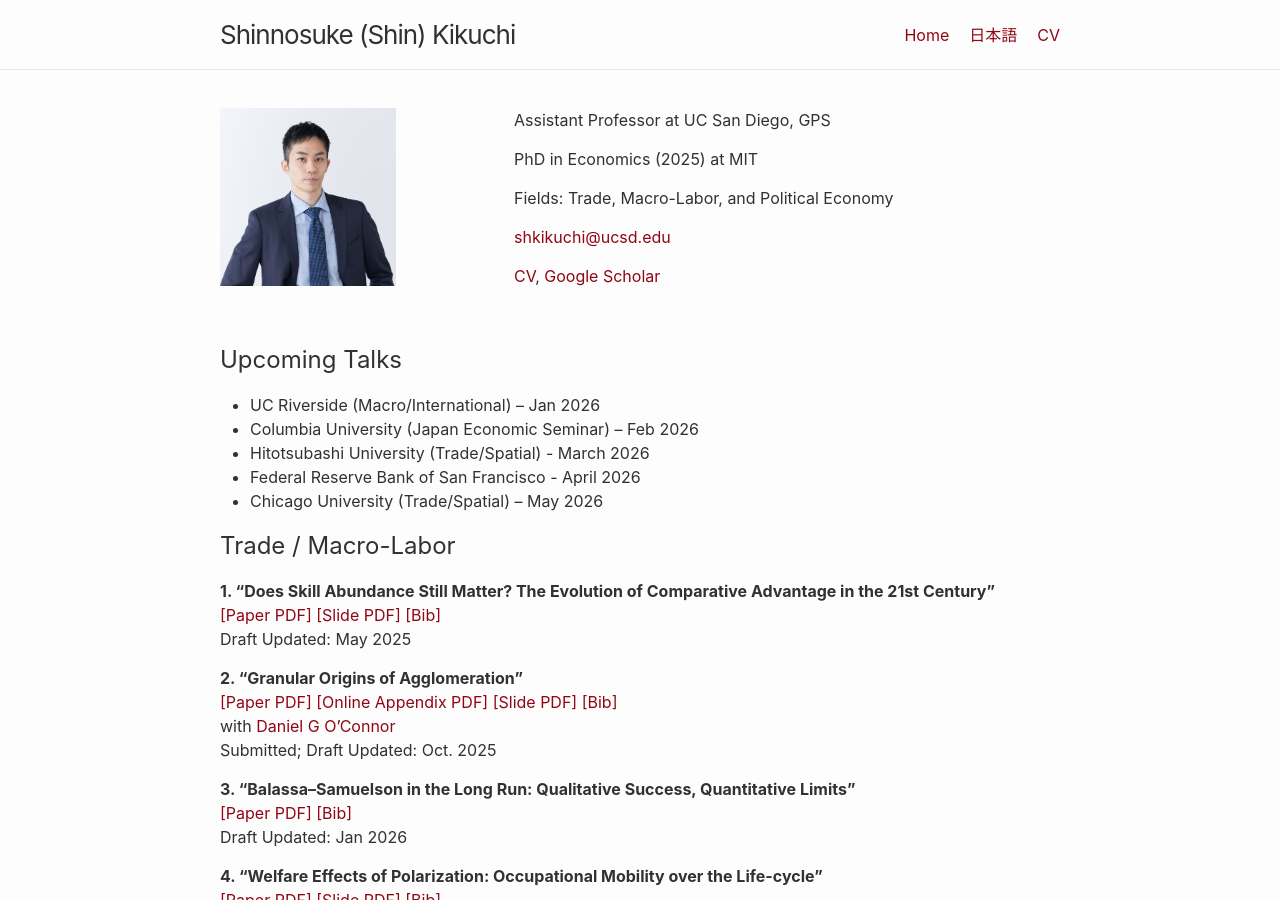
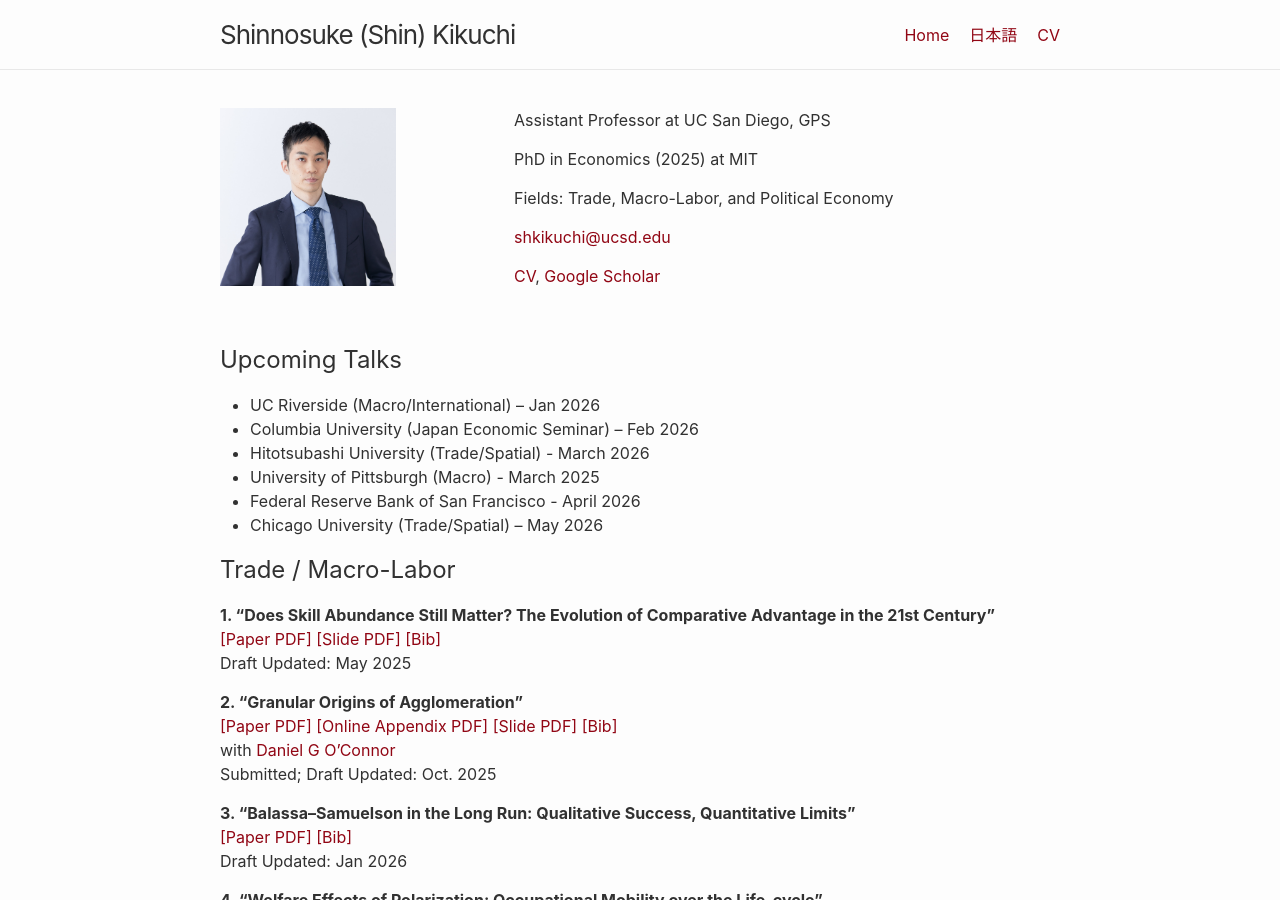
Before and after one commit to shinnkikuchi/shinnkikuchi.github.io, a Jekyll site: the page built from index.md, in a window 1280 px wide and 900 px high. Built offline with Jekyll 4.4.1, drawn with Linux system fonts in a browser that asks for light colours.

Commit message:
Update index.md

```diff
--- a/index.md
+++ b/index.md
@@ -12,6 +12,7 @@ title: Home
 - UC Riverside  (Macro/International) – Jan 2026
 - Columbia University (Japan Economic Seminar) – Feb 2026
 - Hitotsubashi University (Trade/Spatial) - March 2026
+- University of Pittsburgh (Macro) - March 2025
 - Federal Reserve Bank of San Francisco - April 2026
 - Chicago University (Trade/Spatial) – May 2026
 
```
